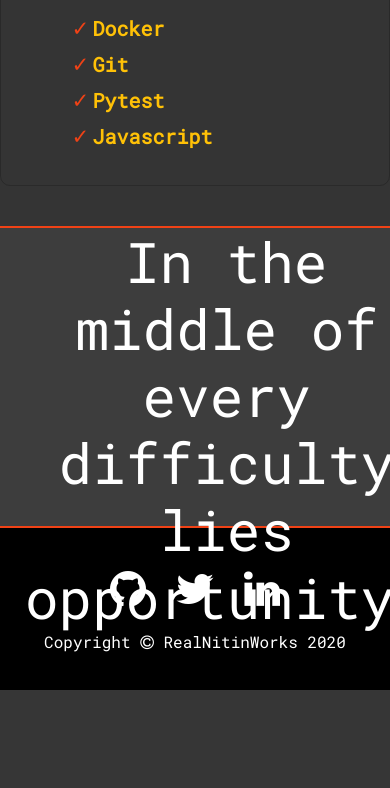
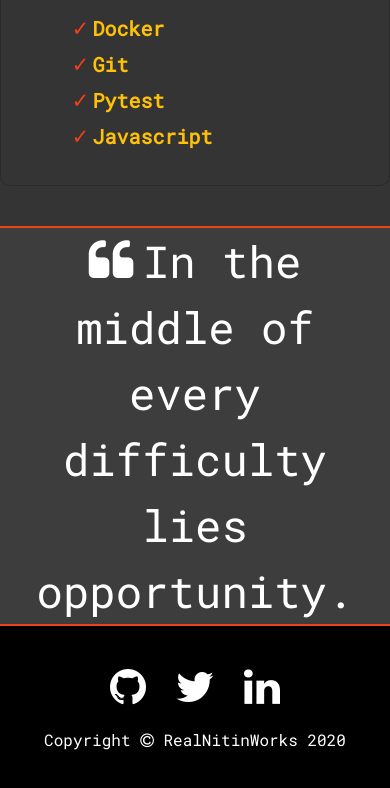
Before and after one commit to realnitinworks/Portfolio, a Django app: page / in a window 390 px wide; the page is wider, and only the part inside the window is pictured. Shown: the part 1825-2613 px from the top of that part. Before the commit the page ends 2515 px from the top of that part, so only its background shows below. Run offline with Django 3.2, Linux system fonts and the light colour scheme; data that the repository does not hold is empty; parts of the project's set-up code (start-up, migrations or seed data) failed here and were passed over; some libraries are stand-ins or nearby versions.

Commit message:
Make quotes responsive.

```diff
--- a/portfolio/templates/portfolio/quotes/quote.html
+++ b/portfolio/templates/portfolio/quotes/quote.html
@@ -1,12 +1,9 @@
-<section id="quote" class="section-boundary" style="height: 300px;">
+<section id="quote" class="section-boundary">
     <div class="container">
-        <div class="row align-items-center" style="height: 300px;">
+        <div class="row align-items-center">
             <div class="col text-center">
-                <span class="display-4 d-none d-md-inline-block"><i class="fa fa-quote-right shadow"></i></span>
-                <span class="d-inline-block display-4" style="padding-right: 10px;padding-left: 10px;">
-                    {{ quote }}
-                </span>
-                <span class="display-4 d-none d-md-inline-block"><i class="fa fa-quote-right shadow"></i></span>
+                <i class="fa fa-quote-left"></i>
+                <span class="quote-text">{{ quote }}</span>
             </div>
         </div>
     </div>
--- a/static/assets/css/styles.css
+++ b/static/assets/css/styles.css
@@ -136,6 +136,23 @@ a.navbar-brand:hover {
 #quote {
   background-color: var(--quote-background-color);
   color: var(--quote-color);
+}
+
+#quote .container {
+  max-width: 1000px;
+  margin: auto;
+  min-height: 250px;
+  display: flex;
+  justify-content: center;
+  align-items: center;
+}
+
+.quote-text {
+  font-size: 2.75rem;
+}
+
+#quote .fa-quote-left {
+  font-size: 3rem;
 }
 
 footer {
```
